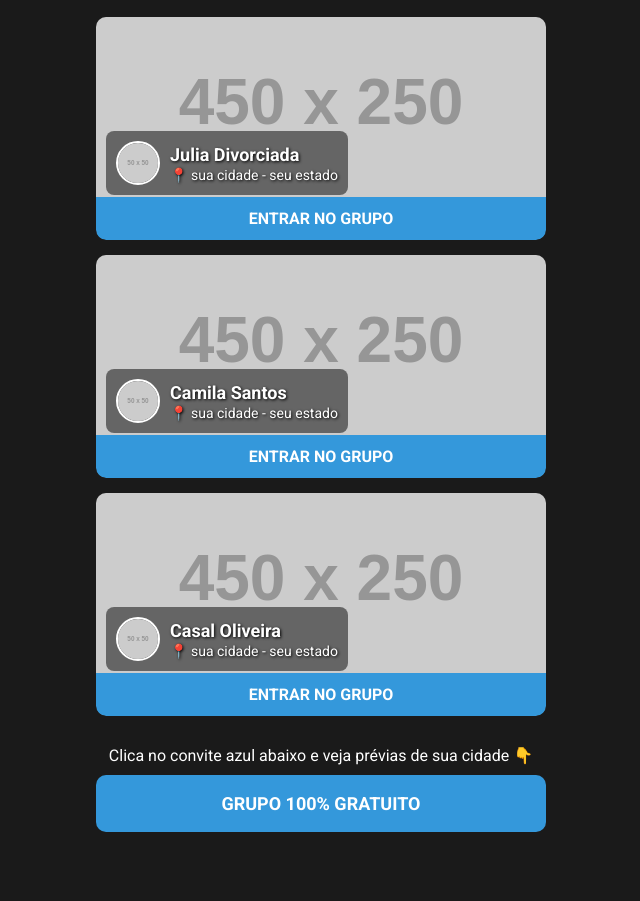
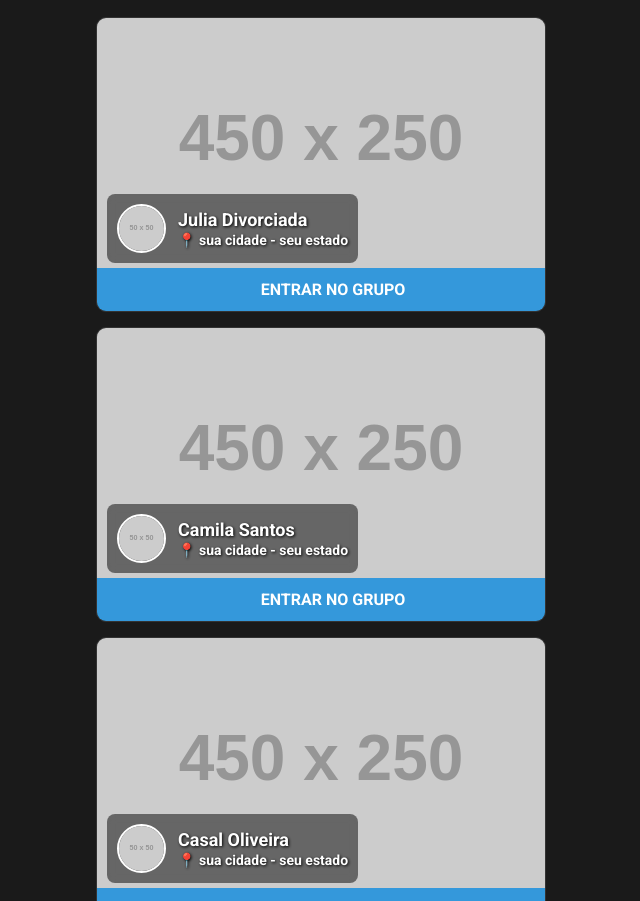
Before and after one commit to hotpages/ninfetas, a plain HTML site: page index.html in a window 1280 px wide. Shown: the part 100-1001 px from the top of the page, without its empty margins (319-959 px from the left). Before the commit the page ends 947 px from the top, so only its background shows below. Drawn offline with Linux system fonts and the light colour scheme; no server answers; placeholder pictures from the web are drawn by us.

Commit message:
Update style.css

```diff
--- a/style.css
+++ b/style.css
@@ -39,11 +39,12 @@ header .members {
     overflow: hidden;
     margin-bottom: 15px;
     position: relative;
+    border: 1px solid #333;
 }
 
 .profile-card .background-photo {
     width: 100%;
-    height: 180px;
+    height: 250px;
     object-fit: cover;
     display: block;
 }
@@ -53,25 +54,29 @@ header .members {
     align-items: center;
     padding: 10px;
     position: absolute;
-    bottom: 45px; /* Posição acima do botão */
+    bottom: 48px; /* Posição acima do botão */
     left: 10px;
     background: rgba(0, 0, 0, 0.5);
+    backdrop-filter: blur(4px);
+    -webkit-backdrop-filter: blur(4px);
     border-radius: 8px;
     color: white;
     text-shadow: 1px 1px 3px black;
 }
 
 .profile-card .profile-pic {
-    width: 40px;
-    height: 40px;
+    width: 45px;
+    height: 45px;
     border-radius: 50%;
     border: 2px solid white;
-    margin-right: 10px;
+    margin-right: 12px;
+    object-fit: cover;
 }
 
 .profile-card h2 {
     font-size: 18px;
     margin: 0;
+    font-weight: 700;
 }
 
 .profile-card .location-text {
@@ -79,22 +84,32 @@ header .members {
     margin: 2px 0 0 0;
 }
 
-.action-button {
+.action-button, .main-cta-button {
     display: block;
     background-color: #3498db;
     color: white;
     text-align: center;
-    padding: 12px;
     text-decoration: none;
     font-weight: bold;
+    border: none;
+    cursor: pointer;
+    transition: background-color 0.2s;
+}
+
+.action-button:hover, .main-cta-button:hover {
+    background-color: #2980b9;
+}
+
+.action-button {
+    padding: 12px;
     font-size: 16px;
-    border-bottom-left-radius: 10px;
-    border-bottom-right-radius: 10px;
+    width: 100%;
 }
 
 footer {
     text-align: center;
     margin-top: 30px;
+    padding: 10px;
 }
 
 footer p {
@@ -103,18 +118,13 @@ footer p {
 }
 
 .main-cta-button {
-    display: block;
     width: 100%;
-    background-color: #3498db;
-    color: white;
     padding: 18px;
     font-size: 18px;
-    font-weight: bold;
-    text-decoration: none;
     border-radius: 10px;
     box-sizing: border-box;
 }
 
-.location {
+.location-list, .location-footer, .location-main {
     font-weight: bold;
 }
```
